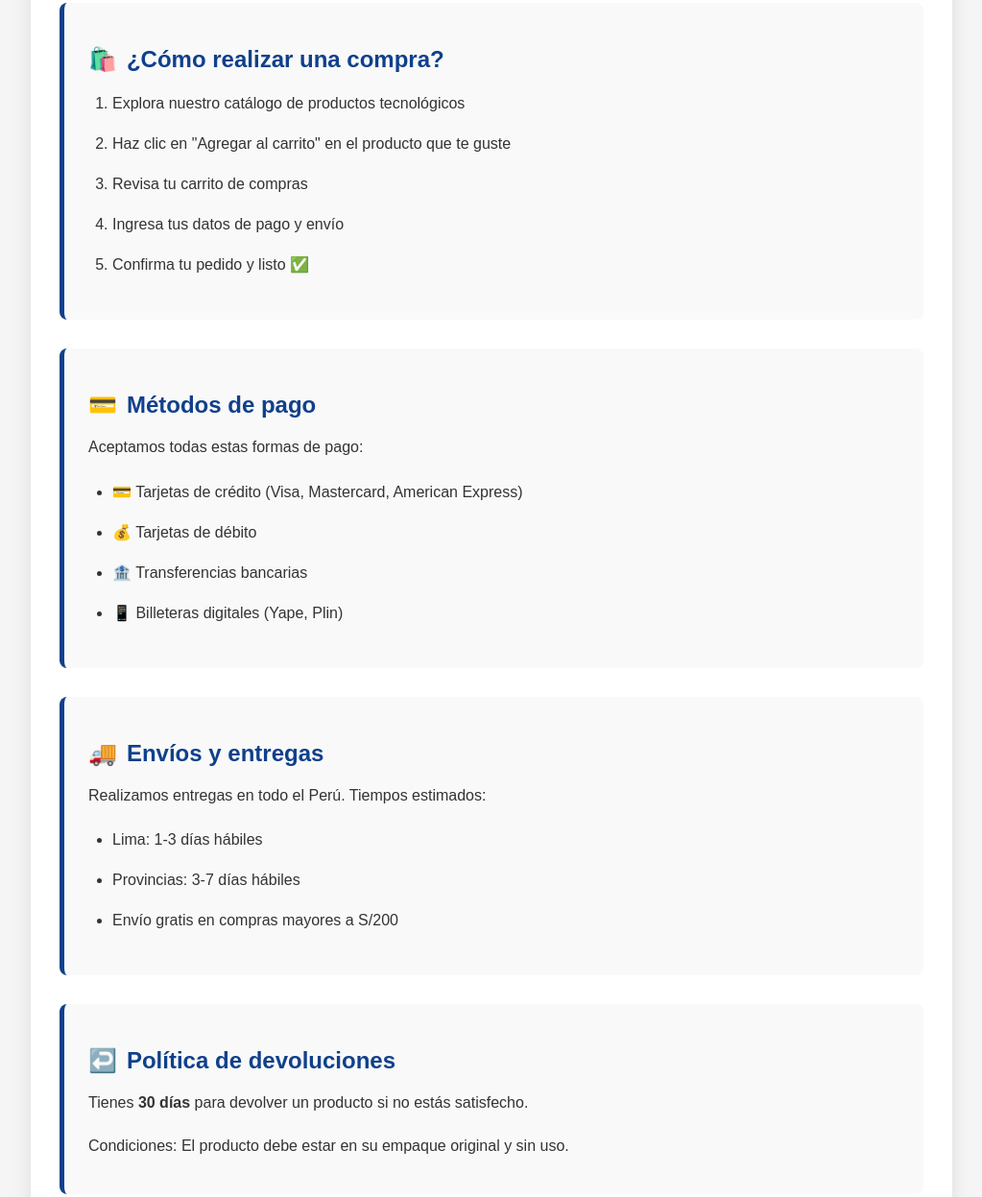
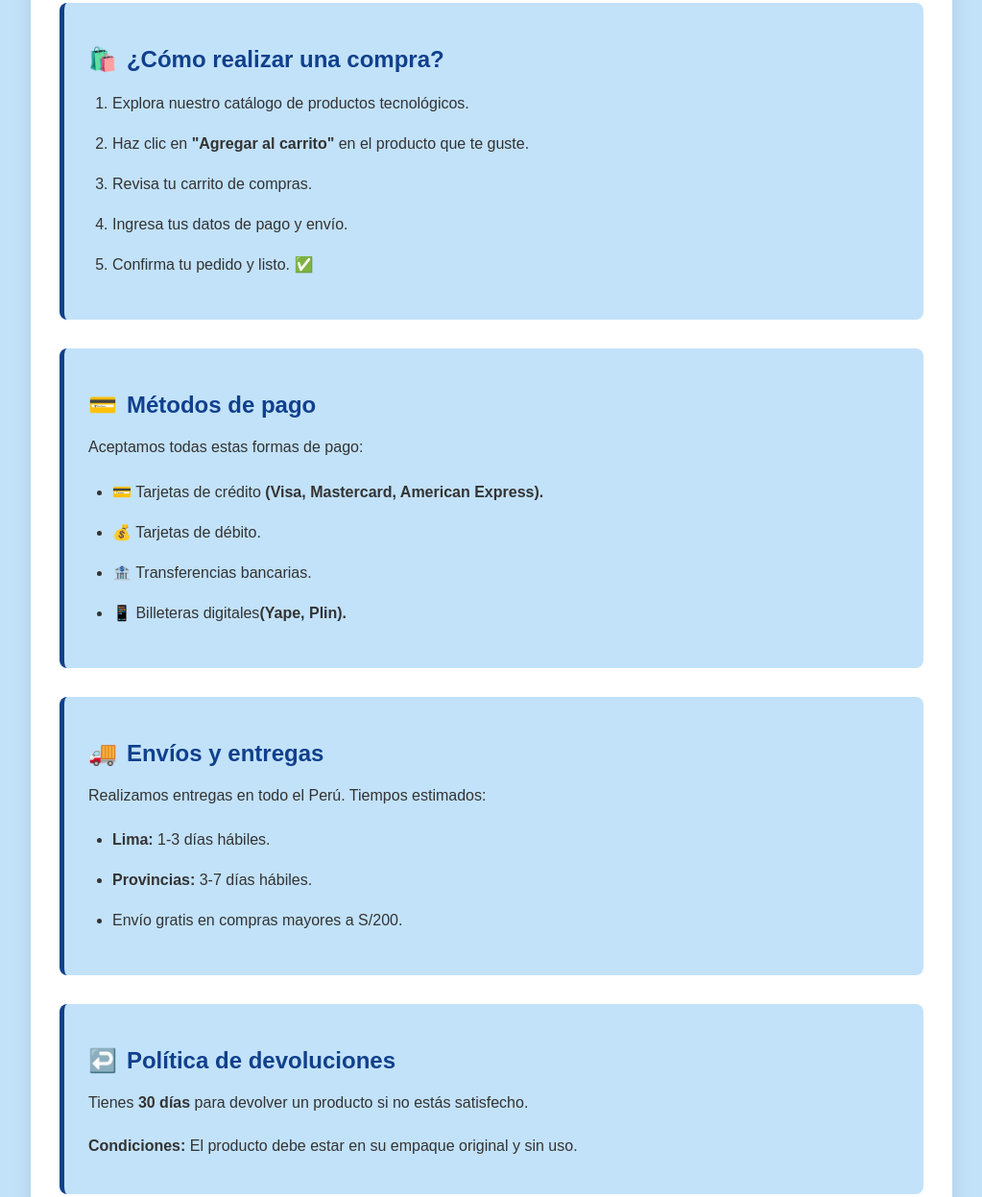
Before and after one commit to JoseCarlos4747/TechMart-Web, a plain HTML site: page html/ayuda.html in a window 1280 px wide. Shown: the part 255-1502 px from the top of the page at 96% size, without its empty margins (128-1151 px from the left). Drawn offline with Linux system fonts and the light colour scheme.

Commit message:
Añadiendo estilo de letra y color de fondo

```diff
--- a/css/ayuda.css
+++ b/css/ayuda.css
@@ -1,7 +1,7 @@
 body {
     margin: 0;
     font-family: Arial, Helvetica, sans-serif;
-    background-color: #f5f5f5;
+    background-color: #C2E2FA;
 }
 
 #encabezado {
@@ -66,7 +66,7 @@ h1 {
     margin-bottom: 30px;
     padding: 25px;
     border-left: 5px solid #10408c;
-    background-color: #f9f9f9;
+    background-color: #C2E2FA;
     border-radius: 8px;
     transition: all 0.3s;
 }
--- a/html/ayuda.html
+++ b/html/ayuda.html
@@ -19,11 +19,11 @@
         <div class="seccion">
             <h2><span class="icono">🛍️</span>¿Cómo realizar una compra?</h2>
             <ol>
-                <li>Explora nuestro catálogo de productos tecnológicos</li>
-                <li>Haz clic en "Agregar al carrito" en el producto que te guste</li>
-                <li>Revisa tu carrito de compras</li>
-                <li>Ingresa tus datos de pago y envío</li>
-                <li>Confirma tu pedido y listo ✅</li>
+                <li>Explora nuestro catálogo de productos tecnológicos.</li>
+                <li>Haz clic en <strong>"Agregar al carrito"</strong> en el producto que te guste.</li>
+                <li>Revisa tu carrito de compras.</li>
+                <li>Ingresa tus datos de pago y envío.</li>
+                <li>Confirma tu pedido y listo. ✅</li>
             </ol>
         </div>
 
@@ -31,10 +31,10 @@
             <h2><span class="icono">💳</span>Métodos de pago</h2>
             <p>Aceptamos todas estas formas de pago:</p>
             <ul>
-                <li>💳 Tarjetas de crédito (Visa, Mastercard, American Express)</li>
-                <li>💰 Tarjetas de débito</li>
-                <li>🏦 Transferencias bancarias</li>
-                <li>📱 Billeteras digitales (Yape, Plin)</li>
+                <li>💳 Tarjetas de crédito <strong>(Visa, Mastercard, American Express).</strong></li>
+                <li>💰 Tarjetas de débito.</li>
+                <li>🏦 Transferencias bancarias.</li>
+                <li>📱 Billeteras digitales<strong>(Yape, Plin).</strong></li>
             </ul>
         </div>
 
@@ -42,26 +42,26 @@
             <h2><span class="icono">🚚</span>Envíos y entregas</h2>
             <p>Realizamos entregas en todo el Perú. Tiempos estimados:</p>
             <ul>
-                <li>Lima: 1-3 días hábiles</li>
-                <li>Provincias: 3-7 días hábiles</li>
-                <li>Envío gratis en compras mayores a S/200</li>
+                <li><strong>Lima:</strong> 1-3 días hábiles.</li>
+                <li><strong>Provincias:</strong> 3-7 días hábiles.</li>
+                <li>Envío gratis en compras mayores a S/200.</li>
             </ul>
         </div>
 
         <div class="seccion">
             <h2><span class="icono">↩️</span>Política de devoluciones</h2>
             <p>Tienes <strong>30 días</strong> para devolver un producto si no estás satisfecho.</p>
-            <p>Condiciones: El producto debe estar en su empaque original y sin uso.</p>
+            <p><strong>Condiciones:</strong> El producto debe estar en su empaque original y sin uso.</p>
         </div>
 
         <div class="seccion">
             <h2><span class="icono">📞</span>Contacto</h2>
-            <p>¿Necesitas más ayuda? Contáctanos:</p>
+            <p>¿Necesitas más ayuda? <strong>Contáctanos:</strong></p>
             <ul>
-                <li>📧 Email: soporte@techmart.com</li>
-                <li>📱 WhatsApp: +51 952 339 163</li>
-                <li>🕐 Horario: Lunes a Viernes, 9:00 AM - 6:00 PM</li>
-                <li>📍 Dirección: Av. Tecnología 123, Arequipa</li>
+                <li>📧 <strong>Email:</strong> soporte@techmart.com</li>
+                <li>📱 <strong>WhatsApp:</strong> +51 952 339 163</li>
+                <li>🕐 <strong>Horario:</strong> Lunes a Viernes, 9:00 AM - 6:00 PM</li>
+                <li>📍 <strong>Dirección:</strong> Av. Tecnología 123, Arequipa</li>
             </ul>
         </div>
     </div>
--- a/javascript/login.js
+++ b/javascript/login.js
@@ -2,7 +2,7 @@
 
 // Cuando se envía el formulario
 document.addEventListener('DOMContentLoaded', function() {
-    const formulario = document.getElementById('loginForm');
+    const formulario = document.getElementById('formulariodelogin');
 
     if (formulario) {
         formulario.addEventListener('submit', function(e) {
```
